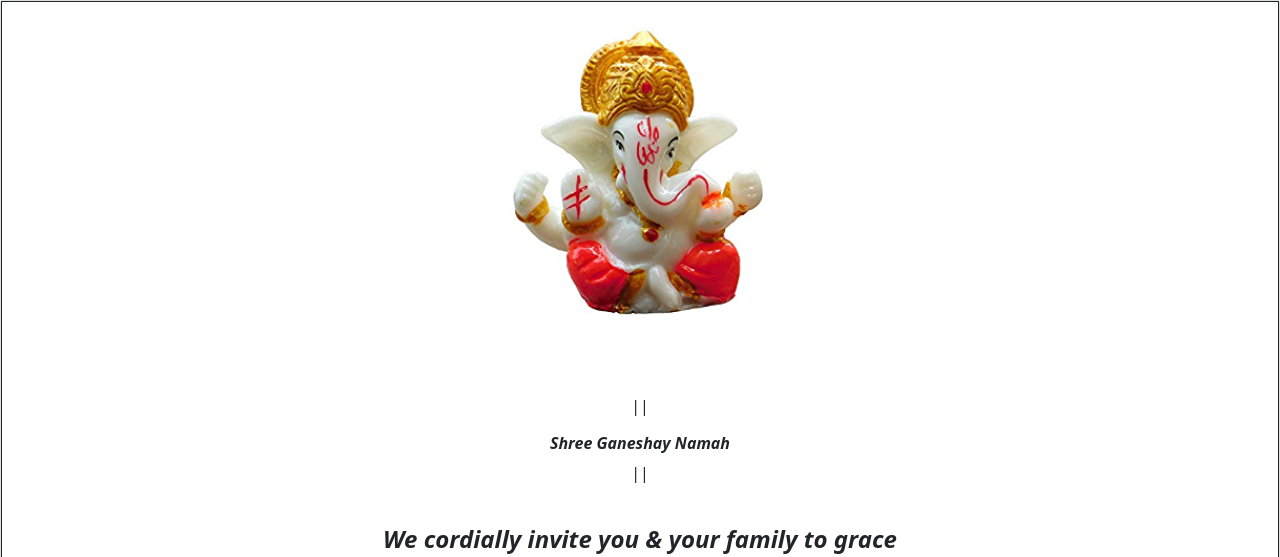
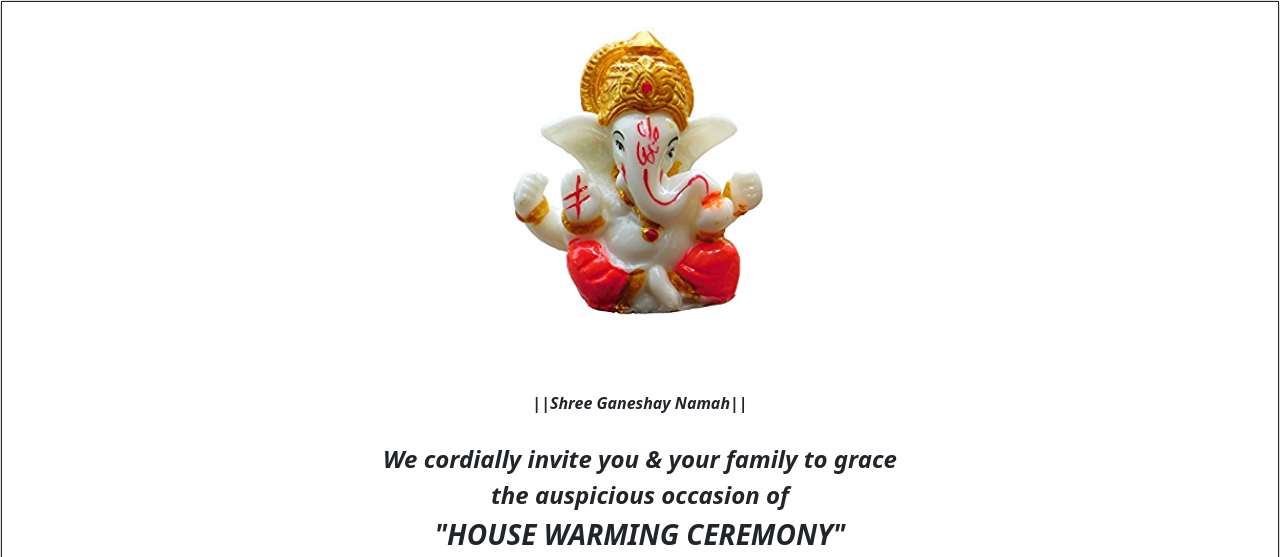
Before and after one commit to Chaithra7259/Savitha_GrihaPravesh, a website: page index.html in a window 1280 px wide. Shown: the top 557 px of the page. Drawn offline with nearby package versions, Linux system fonts and the light colour scheme.

Commit message:
Updated textual change

```diff
--- a/index.html
+++ b/index.html
@@ -16,7 +16,7 @@
       <span class="border border-dark ">
          <p class="fst-italic fw-bold">
       <img src="img/ganapathi.png" class="card-img-top gimg mx-auto d-block" alt="image">
-     <p>|| <h6 class="fst-italic fw-bold">Shree Ganeshay Namah</h4>||</p><br/>
+     <h6 class="fst-italic fw-bold">||Shree Ganeshay Namah||</h4><br/>
      <h4 class="fst-italic fw-bold">We cordially invite you & your family to grace </h3>
      <h4 class="fst-italic fw-bold">the auspicious occasion of</h3>
      <h3 class="fst-italic fw-bold">"HOUSE WARMING CEREMONY"</h2>
```
